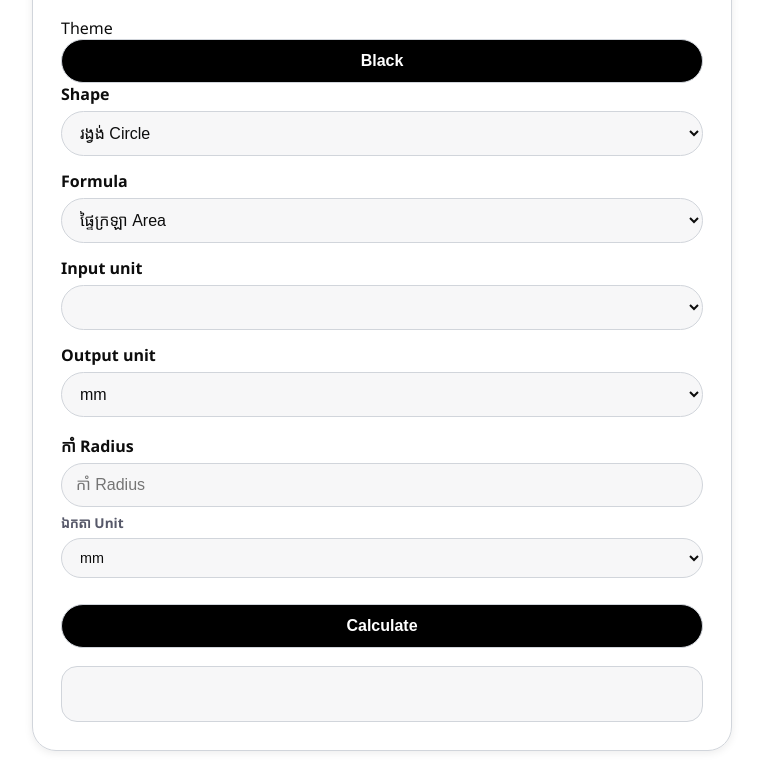
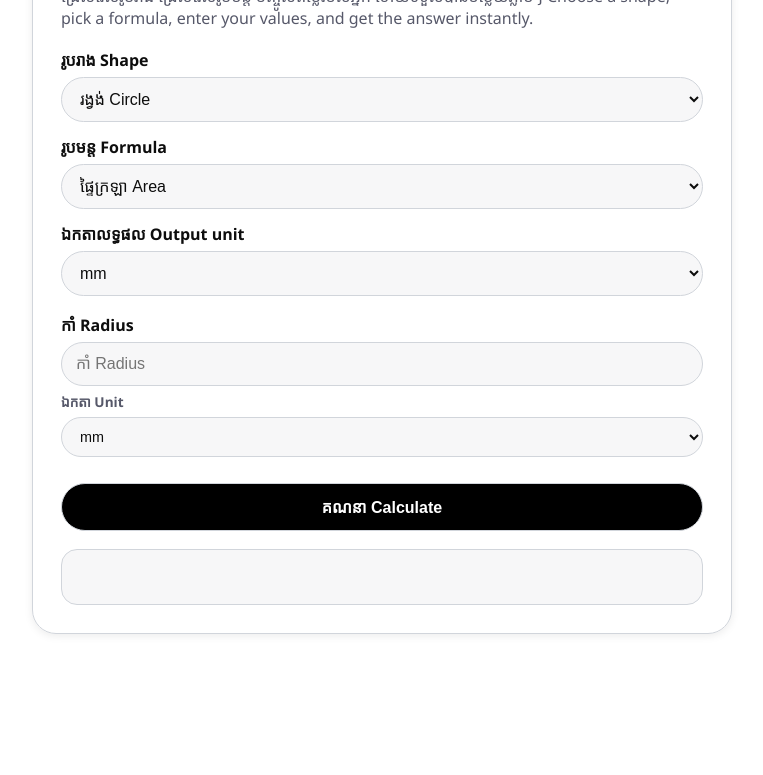
Before and after one commit to Dextorzy/geometry-calculation, a plain HTML site: page index.html in a window 1280 px wide. Shown: the part 132-907 px from the top of the page, without its empty margins (258-1021 px from the left). After the commit the page ends 800 px from the top, so only its background shows below. Drawn offline with Linux system fonts and the light colour scheme.

Commit message:
Add files via upload

```diff
--- a/index.html
+++ b/index.html
@@ -13,49 +13,39 @@
           <div class="logo-mark">S</div>
           <h1>Sing 8b1</h1>
         </div>
-        <p class="subtitle">Choose a shape, pick a formula, enter your values, and get the answer instantly.</p>
-
-        <div class="theme-toggle">
-          <span>Theme</span>
-          <button type="button" id="theme-toggle-btn" class="theme-btn">Black</button>
-        </div>
+        <p class="subtitle">ជ្រើសរើសរូបរាង ជ្រើសរើសរូបមន្ត បញ្ចូលតម្លៃរបស់អ្នក ហើយទទួលបានចម្លើយភ្លាមៗ Choose a shape, pick a formula, enter your values, and get the answer instantly.</p>
 
         <form id="calculator-form">
           <label>
-            Shape
+            រូបរាង Shape
             <select id="shape">
               <option value="circle">រង្វង់ Circle</option>
               <option value="triangle">ត្រីកោណ Triangle</option>
               <option value="rectangle">ចតុកោណ Rectangle</option>
               <option value="square">ការ៉េ Square</option>
-              <option value="parallelogram">平行四边形 Parallelogram</option>
-              <option value="cone">កោណ Cone</option>
+              <option value="parallelogram">ប្រលេឡូក្រាម Parallelogram</option>
+              <option value="cone">កោន Cone</option>
               <option value="cylinder">ស៊ីលីនដ័រ Cylinder</option>
-              <option value="trapezoid">台形 Trapezoid</option>
-              <option value="pyramid">ពីរ៉ាមីត Pyramid</option>
-              <option value="triangular-pyramid">ត្រីកោណពីរ៉ាមីត Triangular Pyramid</option>
+              <option value="trapezoid">ចតុកោណព្នាយ Trapezoid</option>
+              <option value="pyramid">ពីរ៉ាមីតចតុមុខ Pyramid</option>
+              <option value="triangular-pyramid">ពីរ៉ាមីតត្រីមុខ Triangular Pyramid</option>
               <option value="cube">គូប Cube</option>
             </select>
           </label>
 
           <label>
-            Formula
+            រូបមន្ត Formula
             <select id="formula"></select>
           </label>
 
           <label>
-            Input unit
-            <select id="input-unit"></select>
-          </label>
-
-          <label>
-            Output unit
+            ឯកតាលទ្ធផល Output unit
             <select id="output-unit"></select>
           </label>
 
           <div id="input-fields"></div>
 
-          <button type="submit">Calculate</button>
+          <button type="submit">គណនា Calculate</button>
         </form>
 
         <div id="result" class="result" aria-live="polite"></div>
```
